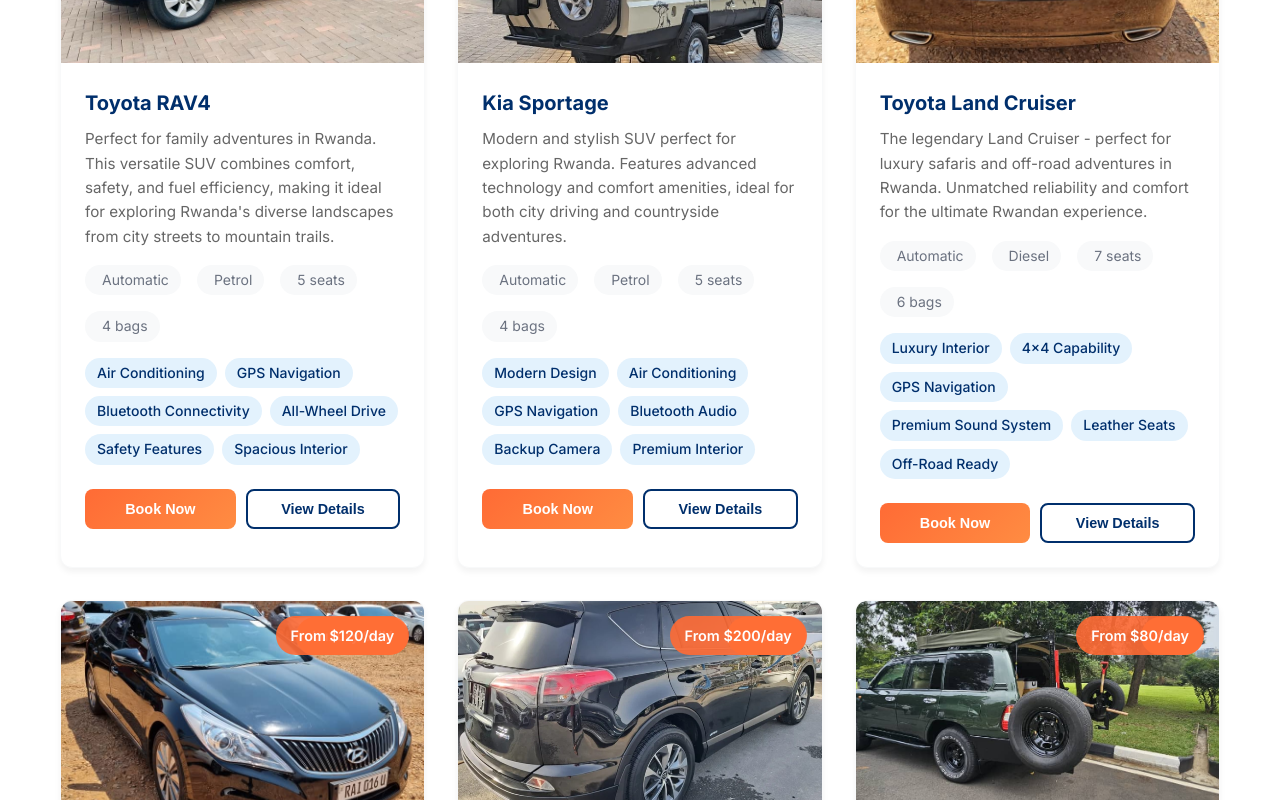
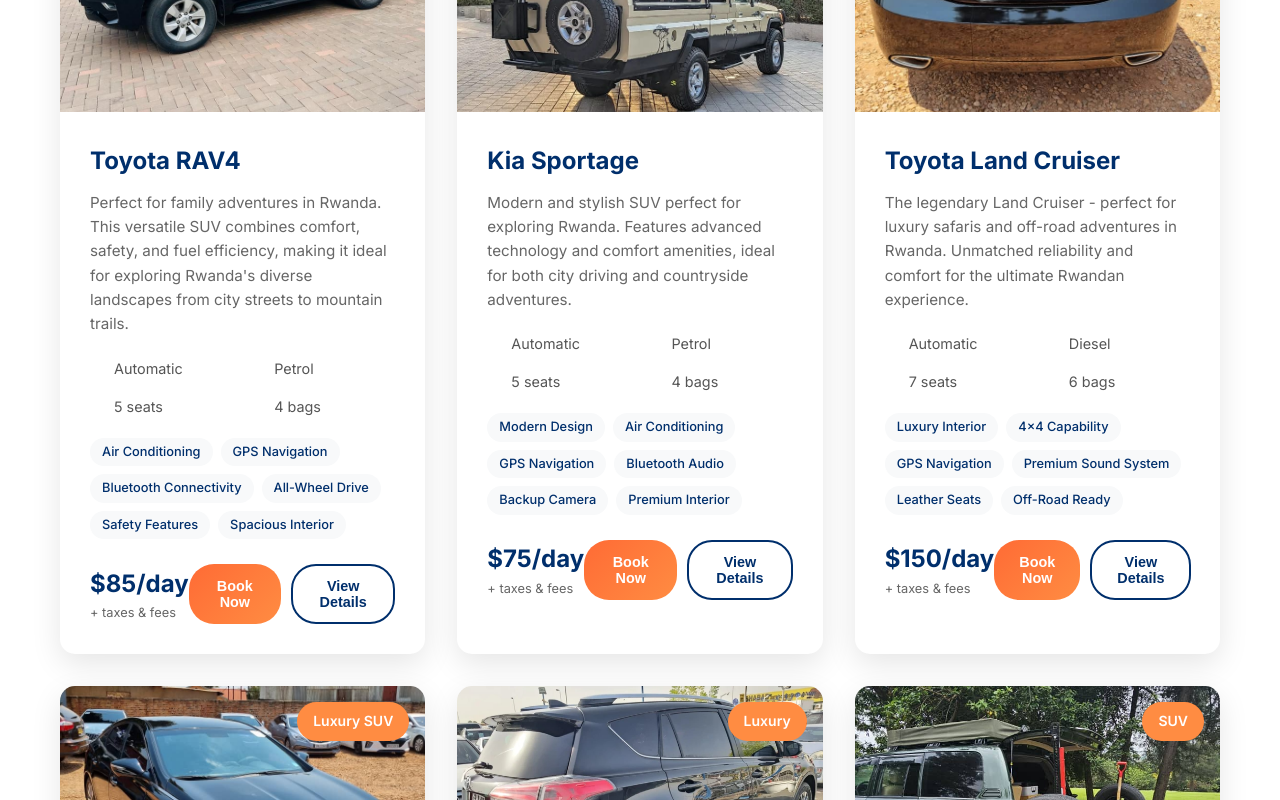
Before and after one commit to heritier24/kigaliselfdrive-new, a Vue app: page / in a window 1280 px wide. Shown: the part 1960-2760 px from the top of the page. Built offline with nearby package versions, Linux system fonts and the light colour scheme.

Commit message:
Update HomeView car cards to match FleetView styling - Remove price badge from car images, increase image height to 250px

```diff
--- a/src/views/HomeView.vue
+++ b/src/views/HomeView.vue
@@ -154,7 +154,6 @@
             <div class="car-image">
               <img :src="car.image" :alt="car.name">
               <div class="car-badge">{{ car.category }}</div>
-              <div class="car-price">From ${{ car.price }}/day</div>
             </div>
             <div class="car-info">
               <h3 class="car-name">{{ car.name }}</h3>
@@ -168,9 +167,15 @@
               <div class="car-features">
                 <span v-for="feature in car.features" :key="feature" class="feature">{{ feature }}</span>
               </div>
-              <div class="car-actions">
-                <button class="car-btn primary" @click="bookCar(car)">Book Now</button>
-                <button class="car-btn secondary" @click="viewCarDetails(car)">View Details</button>
+              <div class="car-pricing">
+                <div class="price-info">
+                  <span class="price">${{ car.price }}/day</span>
+                  <span class="price-note">+ taxes & fees</span>
+                </div>
+                <div class="car-actions">
+                  <button class="car-btn primary" @click="bookCar(car)">Book Now</button>
+                  <button class="car-btn secondary" @click="viewCarDetails(car)">View Details</button>
+                </div>
               </div>
             </div>
           </div>
@@ -1272,21 +1277,20 @@
 
 .car-card {
   background: white;
-  border-radius: 12px;
+  border-radius: 15px;
   overflow: hidden;
-  box-shadow: 0 4px 6px rgba(0,0,0,0.05);
-  transition: transform 0.3s;
-  border: 1px solid #F8F9FA;
+  box-shadow: 0 10px 30px rgba(0, 0, 0, 0.1);
+  transition: transform 0.3s ease, box-shadow 0.3s ease;
 }
 
 .car-card:hover {
-  transform: translateY(-5px);
-  box-shadow: 0 8px 25px rgba(0,0,0,0.1);
+  transform: translateY(-10px);
+  box-shadow: 0 20px 40px rgba(0, 0, 0, 0.15);
 }
 
 .car-image {
   position: relative;
-  height: 200px;
+  height: 250px;
   overflow: hidden;
 }
 
@@ -1294,6 +1298,11 @@
   width: 100%;
   height: 100%;
   object-fit: cover;
+  transition: transform 0.3s ease;
+}
+
+.car-card:hover .car-image img {
+  transform: scale(1.1);
 }
 
 .car-badge {
@@ -1309,87 +1318,94 @@
 }
 
 .car-info {
-  padding: 1.5rem;
+  padding: 30px;
 }
 
 .car-name {
-  font-size: 1.25rem;
-  margin-bottom: 0.5rem;
+  font-size: 1.5rem;
+  margin-bottom: 10px;
   color: #002F6C;
 }
 
 .car-description {
   color: #666;
   line-height: 1.6;
-  margin-bottom: 1rem;
+  margin-bottom: 20px;
   font-size: 0.95rem;
 }
 
-.car-price {
-  position: absolute;
-  top: 15px;
-  right: 15px;
-  background: rgba(255, 107, 53, 0.9);
-  color: white;
-  padding: 8px 15px;
-  border-radius: 20px;
-  font-weight: 600;
+
+
+.car-specs {
+  display: grid;
+  grid-template-columns: repeat(2, 1fr);
+  gap: 15px;
+  margin-bottom: 20px;
+}
+
+.spec {
+  display: flex;
+  align-items: center;
+  gap: 8px;
   font-size: 0.9rem;
-}
-
-.car-specs {
-  display: flex;
-  gap: 1rem;
-  margin-bottom: 1rem;
-  flex-wrap: wrap;
-}
-
-.spec {
-  background: #F8F9FA;
-  padding: 0.25rem 0.75rem;
-  border-radius: 20px;
-  font-size: 0.875rem;
-  color: #6b7280;
-  display: flex;
-  align-items: center;
-  gap: 5px;
+  color: #555;
 }
 
 .spec i {
   color: #FF6B35;
+  width: 16px;
+}
+
+.car-features {
+  display: flex;
+  flex-wrap: wrap;
+  gap: 8px;
+  margin-bottom: 25px;
+}
+
+.feature {
+  background: #f8f9fa;
+  color: #002F6C;
+  padding: 4px 12px;
+  border-radius: 15px;
   font-size: 0.8rem;
-}
-
-.car-features {
-  display: flex;
-  flex-wrap: wrap;
-  gap: 0.5rem;
-  margin-bottom: 1.5rem;
-}
-
-.feature {
-  background: #e3f2fd;
+  font-weight: 500;
+}
+
+.car-pricing {
+  display: flex;
+  justify-content: space-between;
+  align-items: center;
+}
+
+.price-info {
+  display: flex;
+  flex-direction: column;
+}
+
+.price {
+  font-size: 1.5rem;
+  font-weight: 700;
   color: #002F6C;
-  padding: 0.25rem 0.75rem;
-  border-radius: 20px;
-  font-size: 0.875rem;
-  font-weight: 500;
+}
+
+.price-note {
+  font-size: 0.8rem;
+  color: #666;
 }
 
 .car-actions {
   display: flex;
   gap: 10px;
-  margin-top: 1rem;
 }
 
 .car-btn {
-  flex: 1;
-  padding: 10px 15px;
+  padding: 12px 25px;
   border: none;
-  border-radius: 8px;
+  border-radius: 25px;
   font-weight: 600;
   cursor: pointer;
-  transition: all 0.3s ease;
+  transition: transform 0.3s ease;
   text-decoration: none;
   text-align: center;
   font-size: 0.9rem;
@@ -1408,7 +1424,6 @@
 
 .car-btn:hover {
   transform: translateY(-2px);
-  box-shadow: 0 5px 15px rgba(0, 0, 0, 0.2);
 }
 
 .cars-cta {
```
